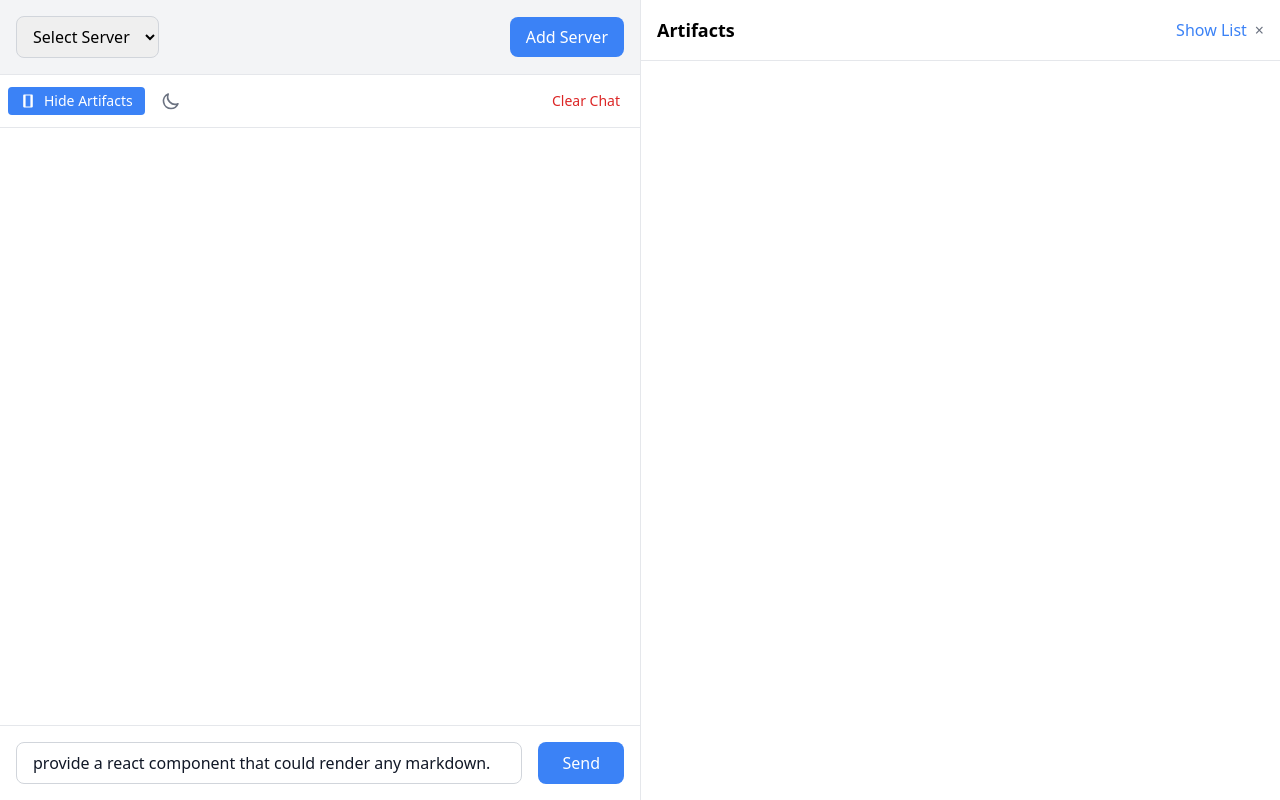
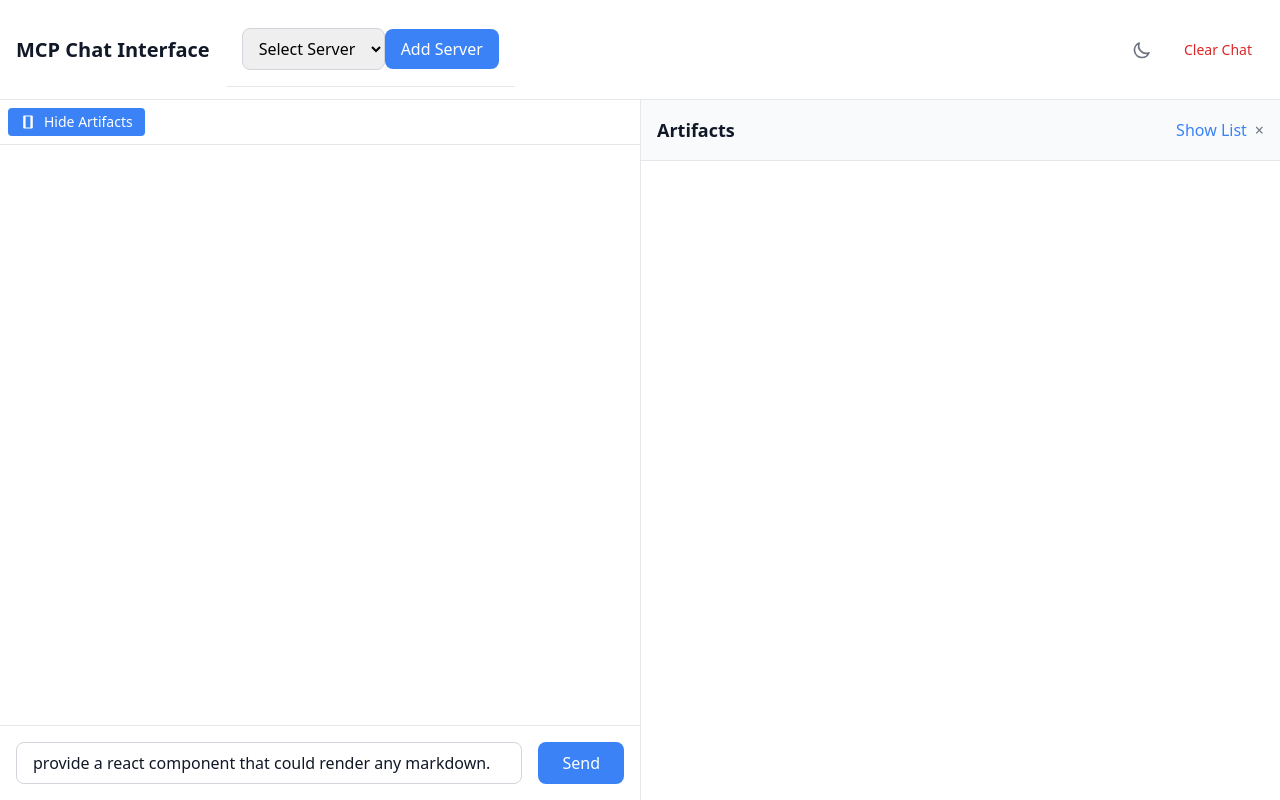
Before and after one commit to CHARM-BDF/charmgpt, a React (Vite) app: page / in a window 1280 px wide. Both pictures are taken after a click on the button "Show Artifacts". Built offline with nearby package versions, Linux system fonts and the light colour scheme.

Commit message:
scrolling artifact pane fixed

```diff
--- a/src/components/artifacts/ArtifactContent.tsx
+++ b/src/components/artifacts/ArtifactContent.tsx
@@ -117,22 +117,22 @@ export const ArtifactContent: React.FC<{
   const canToggleView = ['html', 'image/svg+xml'].includes(artifact.type);
 
   return (
-    <div className="h-full overflow-y-auto p-4">
-      <div className="mb-4 flex justify-between items-center">
+    <div className="h-full flex flex-col bg-white dark:bg-gray-800 rounded-lg shadow-lg border border-gray-200 dark:border-gray-700">
+      <div className="flex justify-between items-center p-4 border-b border-gray-200 dark:border-gray-700 bg-gray-50 dark:bg-gray-900 rounded-t-lg">
         <div>
-          <h3 className="text-lg font-medium">{artifact.title}</h3>
-          <p className="text-sm text-gray-500">Type: {artifact.type}</p>
+          <h3 className="text-lg font-medium text-gray-900 dark:text-gray-100">{artifact.title}</h3>
+          <p className="text-sm text-gray-500 dark:text-gray-400">Type: {artifact.type}</p>
         </div>
         {canToggleView && (
           <button
             onClick={() => setViewMode(mode => mode === 'rendered' ? 'source' : 'rendered')}
-            className="px-3 py-1 text-sm bg-gray-100 hover:bg-gray-200 rounded"
+            className="px-3 py-1 text-sm bg-white dark:bg-gray-800 hover:bg-gray-100 dark:hover:bg-gray-700 border border-gray-300 dark:border-gray-600 rounded-md shadow-sm"
           >
             {viewMode === 'rendered' ? 'View Source' : 'View Rendered'}
           </button>
         )}
       </div>
-      <div className="overflow-y-auto">
+      <div className="flex-1 overflow-y-auto p-4">
         {renderContent()}
       </div>
     </div>
--- a/src/components/artifacts/ArtifactWindow.tsx
+++ b/src/components/artifacts/ArtifactWindow.tsx
@@ -26,20 +26,20 @@ export const ArtifactWindow: React.FC = () => {
   const selectedArtifact = artifacts.find(a => a.id === selectedArtifactId);
 
   return (
-    <div className="w-1/2 border-l border-gray-200 bg-white flex flex-col">
-      <div className="p-4 border-b border-gray-200 flex justify-between items-center">
-        <h2 className="text-lg font-semibold">Artifacts</h2>
+    <div className="w-1/2 border-l border-gray-200 bg-white dark:bg-gray-800 flex flex-col">
+      <div className="p-4 border-b border-gray-200 dark:border-gray-700 flex justify-between items-center bg-gray-50 dark:bg-gray-900">
+        <h2 className="text-lg font-semibold text-gray-900 dark:text-gray-100">Artifacts</h2>
         <div className="flex gap-2">
           <button
             onClick={() => setShowList(!showList)}
-            className="text-blue-500 hover:text-blue-700"
+            className="text-blue-500 hover:text-blue-700 dark:text-blue-400 dark:hover:text-blue-300"
           >
             {showList ? 'Hide List' : 'Show List'}
           </button>
           {artifacts.length > 0 && (
             <button
               onClick={clearArtifacts}
-              className="text-red-500 hover:text-red-700"
+              className="text-red-500 hover:text-red-700 dark:text-red-400 dark:hover:text-red-300"
               title="Clear all artifacts"
             >
               Clear All
@@ -47,7 +47,7 @@ export const ArtifactWindow: React.FC = () => {
           )}
           <button
             onClick={() => toggleArtifactWindow()}
-            className="text-gray-500 hover:text-gray-700"
+            className="text-gray-500 hover:text-gray-700 dark:text-gray-400 dark:hover:text-gray-300"
           >
             <span className="sr-only">Close</span>
             ×
@@ -55,7 +55,7 @@ export const ArtifactWindow: React.FC = () => {
         </div>
       </div>
 
-      <div className="flex-1 flex">
+      <div className="flex-1 flex min-h-0">
         <div className="flex-1 overflow-y-auto">
           {selectedArtifact && (
             <ArtifactContent artifact={selectedArtifact} />
@@ -63,21 +63,21 @@ export const ArtifactWindow: React.FC = () => {
         </div>
 
         {showList && (
-          <div className="w-64 border-l border-gray-200 overflow-y-auto h-full max-h-[calc(100vh-8rem)]">
+          <div className="w-64 border-l border-gray-200 dark:border-gray-700 overflow-y-auto">
             <div className="h-full">
               {artifacts.map((artifact) => (
                 <div
                   key={artifact.id}
-                  className={`relative group border-b border-gray-100 ${
-                    selectedArtifactId === artifact.id ? 'bg-blue-50' : ''
+                  className={`relative group border-b border-gray-100 dark:border-gray-800 ${
+                    selectedArtifactId === artifact.id ? 'bg-blue-50 dark:bg-blue-900' : ''
                   }`}
                 >
                   <button
                     onClick={() => selectArtifact(artifact.id)}
-                    className="w-full p-4 text-left hover:bg-gray-50"
+                    className="w-full p-4 text-left hover:bg-gray-50 dark:hover:bg-gray-700"
                   >
-                    <div className="font-medium">{artifact.title}</div>
-                    <div className="text-sm text-gray-500">
+                    <div className="font-medium text-gray-900 dark:text-gray-100">{artifact.title}</div>
+                    <div className="text-sm text-gray-500 dark:text-gray-400">
                       {formatTimestamp(artifact.timestamp)}
                     </div>
                   </button>
@@ -86,7 +86,7 @@ export const ArtifactWindow: React.FC = () => {
                       e.stopPropagation();
                       deleteArtifact(artifact.id);
                     }}
-                    className="absolute top-2 right-2 p-1 text-gray-400 hover:text-red-500 opacity-0 group-hover:opacity-100 transition-opacity duration-200"
+                    className="absolute top-2 right-2 p-1 text-gray-400 hover:text-red-500 dark:text-gray-500 dark:hover:text-red-400 opacity-0 group-hover:opacity-100 transition-opacity duration-200"
                     title="Delete artifact"
                   >
                     ×
--- a/src/components/chat/ChatInterface.tsx
+++ b/src/components/chat/ChatInterface.tsx
@@ -13,9 +13,33 @@ export const ChatInterface: React.FC = () => {
   const { activeServer } = useMCPStore();
 
   return (
-    <div className="flex h-screen bg-gray-100 dark:bg-gray-900">
+    <div className="flex flex-col h-screen bg-gray-100 dark:bg-gray-900">
+      {/* Main Header */}
+      <div className="bg-white dark:bg-gray-800 border-b border-gray-200 dark:border-gray-700 shadow-sm">
+        <div className="max-w-screen-2xl mx-auto px-4 py-3">
+          <div className="flex justify-between items-center">
+            <div className="flex items-center space-x-4">
+              <h1 className="text-xl font-semibold text-gray-900 dark:text-gray-100">MCP Chat Interface</h1>
+              <MCPServerControl />
+            </div>
+            <div className="flex items-center space-x-3">
+              <DarkModeToggle />
+              <button
+                onClick={clearChat}
+                className="px-3 py-1 text-sm text-red-600 hover:text-red-700 hover:bg-red-50 rounded-md transition-colors duration-200"
+                title="Clear chat history"
+              >
+                Clear Chat
+              </button>
+            </div>
+          </div>
+        </div>
+      </div>
+
+      {/* Main Content */}
+      <div className="flex flex-1 overflow-hidden">
+        {/* Chat Section */}
         <div className={`${showArtifactWindow ? 'w-1/2' : 'w-full'} transition-all duration-300 flex flex-col`}>
-        <MCPServerControl />
           <div className="flex justify-between items-center p-2 border-b border-gray-200 dark:border-gray-700 bg-white dark:bg-gray-800">
             <div className="flex items-center gap-2">
               <button
@@ -38,16 +62,7 @@ export const ChatInterface: React.FC = () => {
                   </>
                 )}
               </button>
-            <DarkModeToggle />
             </div>
-
-          <button
-            onClick={clearChat}
-            className="px-3 py-1 text-sm text-red-600 hover:text-red-700 hover:bg-red-50 rounded-md transition-colors duration-200"
-            title="Clear chat history"
-          >
-            Clear Chat
-          </button>
           </div>
           <div className="flex-1 flex flex-col overflow-hidden bg-white dark:bg-gray-800">
             <ChatMessages messages={messages} />
@@ -57,7 +72,10 @@ export const ChatInterface: React.FC = () => {
             </div>
           </div>
         </div>
+
+        {/* Artifact Section */}
         {showArtifactWindow && <ArtifactWindow />}
+      </div>
     </div>
   );
 };
```
Lines whose indentation alone changed are shown as unchanged.
